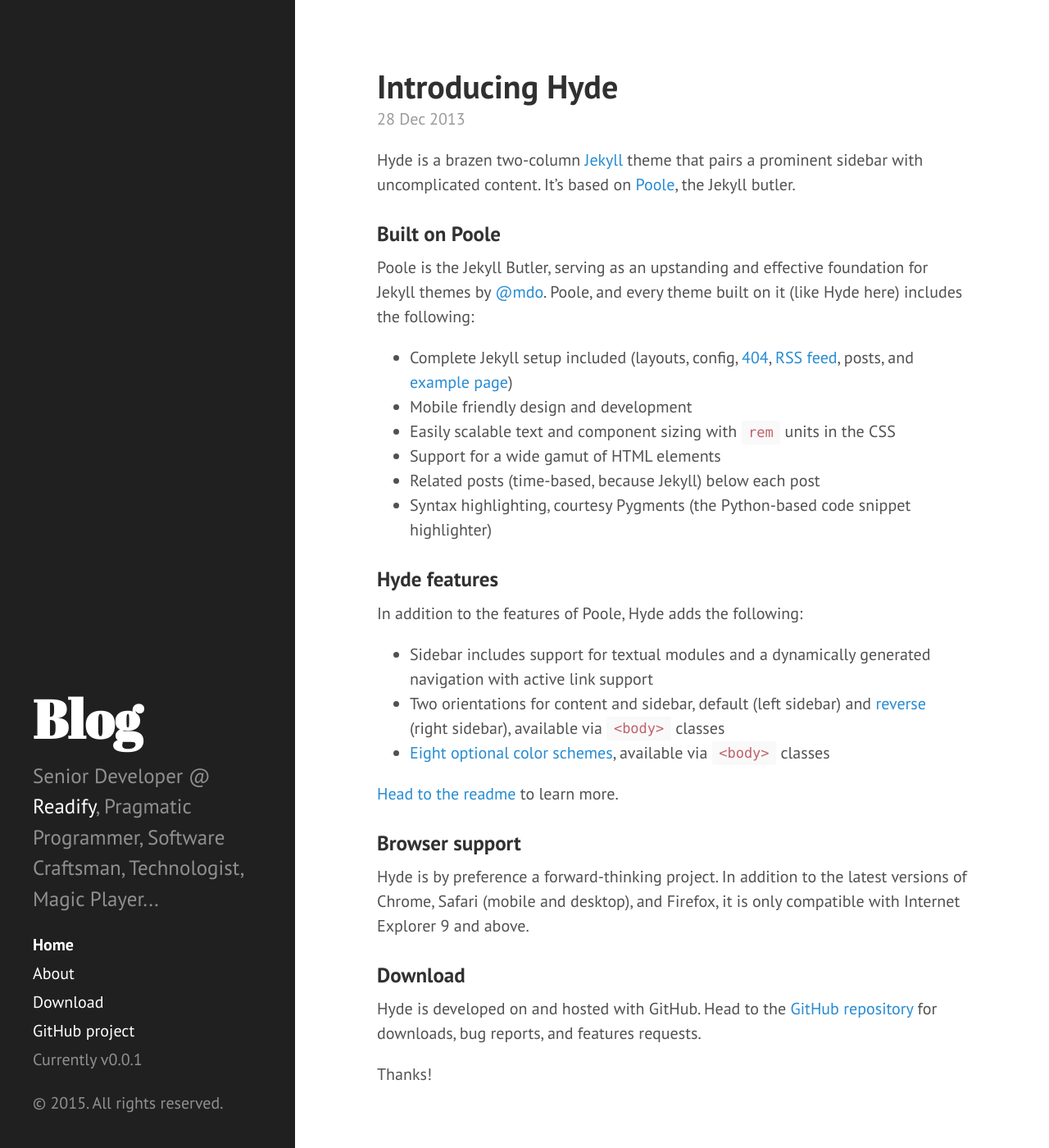
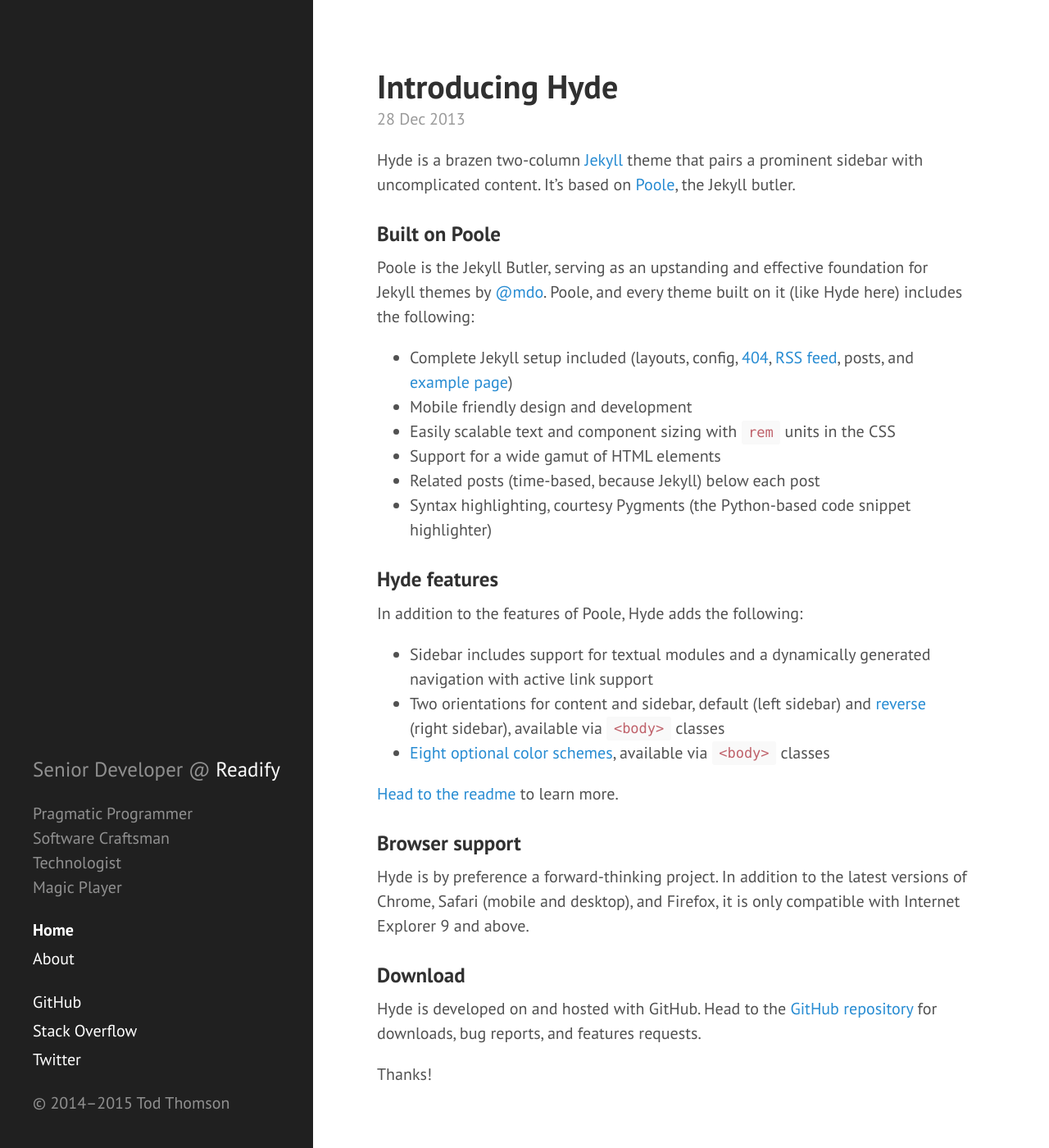
Before and after one commit to todthomson/todthomson.github.io, a Jekyll site: the page built from index.html, in a window 1280 px wide and 1400 px high. Shown: the whole window at 82% size. Built offline with Jekyll 4.4.1, drawn with Linux system fonts in a browser that asks for light colours; the list of posts is cut into pages by our own code.

Commit message:
sidebar styling

```diff
--- a/_config.yml
+++ b/_config.yml
@@ -1,15 +1,12 @@
 # Dependencies
-markdown: kramdown # redcarpet
-highlighter: rouge # pygments
+markdown: kramdown # or redcarpet
+highlighter: rouge # or pygments
 
 # Permalinks
 permalink: pretty
 relative_permalinks: true
 
 # Setup
-title: Blog
-tagline: 'Tod Thomson'
-description: 'Senior Developer @ <a href="http://readify.net" target="_blank">Readify</a>, Pragmatic Programmer, Software Craftsman, Technologist, Magic Player...'
 url: http://c0ntinuum.github.io
 baseurl: /
 author:
@@ -18,6 +15,7 @@
 paginate: 5
 
 # Custom Variables
-version: 0.0.1
-github:
-  repo: https://github.com/c0ntinuum
+
+
+twitter: todthomson
+github:  c0ntinuum
--- a/_includes/head.html
+++ b/_includes/head.html
@@ -18,6 +18,7 @@
   <link rel="stylesheet" href="{{ site.baseurl }}public/css/poole.css">
   <link rel="stylesheet" href="{{ site.baseurl }}public/css/syntax.css">
   <link rel="stylesheet" href="{{ site.baseurl }}public/css/hyde.css">
+  <link rel="stylesheet" href="{{ site.baseurl }}public/css/site.css">
   <link rel="stylesheet" href="http://fonts.googleapis.com/css?family=PT+Sans:400,400italic,700|Abril+Fatface">
 
   <!-- Icons -->
--- a/_includes/sidebar.html
+++ b/_includes/sidebar.html
@@ -1,36 +1,34 @@
 <div class="sidebar">
   <div class="container sidebar-sticky">
     <div class="sidebar-about">
-      <h1>
-        <a href="{{ site.baseurl }}">
-          {{ site.title }}
-        </a>
-      </h1>
-      <p class="lead">{{ site.description }}</p>
+      <h1>{{ site.title }}</h1>
+      <p class="lead">Senior Developer @ <a href="http://readify.net" target="_blank">Readify</a></p>
+      <p class="description">
+        Pragmatic Programmer<br />
+        Software Craftsman<br />
+        Technologist<br />
+        Magic Player
+      </p>
     </div>
-
     <nav class="sidebar-nav">
-      <a class="sidebar-nav-item{% if page.url == site.baseurl %} active{% endif %}" href="{{ site.baseurl }}">Home</a>
-
+      <a class="sidebar-nav-item{% if page.url == site.baseurl %} active{% endif %}" href="{{ site.baseurl }}">Home</a><br />
       {% comment %}
         The code below dynamically generates a sidebar nav of pages with
         `layout: page` in the front-matter. See readme for usage.
       {% endcomment %}
-
       {% assign pages_list = site.pages %}
       {% for node in pages_list %}
         {% if node.title != null %}
           {% if node.layout == "page" %}
-            <a class="sidebar-nav-item{% if page.url == node.url %} active{% endif %}" href="{{ node.url }}">{{ node.title }}</a>
+            <a class="sidebar-nav-item{% if page.url == node.url %} active{% endif %}" href="{{ node.url }}">{{ node.title }}</a><br />
           {% endif %}
         {% endif %}
       {% endfor %}
-
-      <a class="sidebar-nav-item" href="{{ site.github.repo }}/archive/v{{ site.version }}.zip">Download</a>
-      <a class="sidebar-nav-item" href="{{ site.github.repo }}">GitHub project</a>
-      <span class="sidebar-nav-item">Currently v{{ site.version }}</span>
+      <div class="sidebar-nav-break"></div>
+      <a class="sidebar-nav-item" target="_blank" href="https://github.com/c0ntinuum">GitHub</a><br />
+      <a class="sidebar-nav-item" target="_blank" href="https://stackoverflow.com/users/372666/tod-thomson">Stack Overflow</a><br />
+      <a class="sidebar-nav-item" target="_blank" href="https://twitter.com/todthomson">Twitter</a>
     </nav>
-
-    <p>&copy; {{ site.time | date: '%Y' }}. All rights reserved.</p>
+    <p>&copy; 2014&ndash;{{ site.time | date: '%Y' }} Tod Thomson</p>
   </div>
 </div>
--- /dev/null
+++ b/public/css/site.css
@@ -0,0 +1,25 @@
+@media (min-width: 48em) {
+    .sidebar {
+        width: 19.1rem;
+    }
+}
+
+.sidebar-about h1 {
+  margin-bottom: 1.2rem;
+  font-size: 2.5rem;
+}
+
+.sidebar-nav
+{
+    margin-bottom: 1rem;
+}
+
+.sidebar-nav-item
+{
+    display: inline;
+}
+
+.sidebar-nav-break
+{
+    height: .9rem;
+}
```
